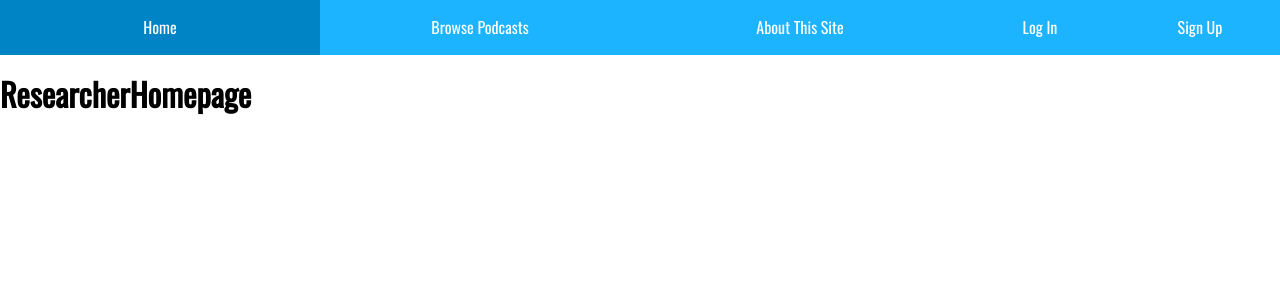
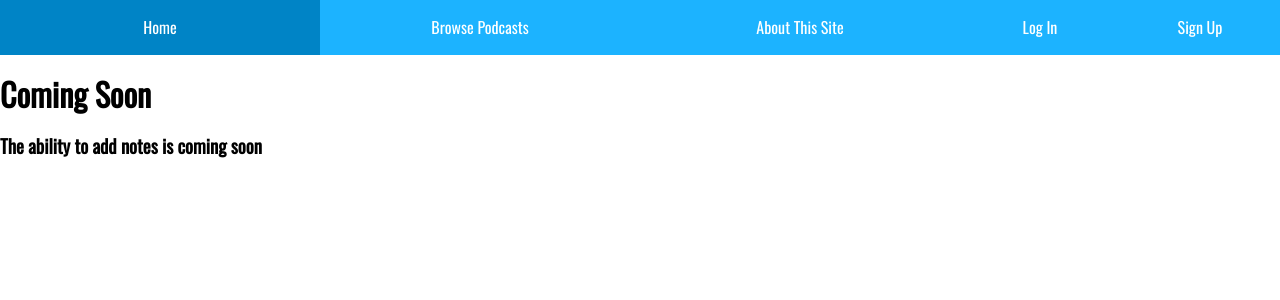
Before and after one commit to bacbartlett/podlyFrontend, a React (Create React App) app: page /researcher in a window 1280 px wide. Shown: the top 300 px of the page. Built offline with nearby package versions, Linux system fonts and the light colour scheme; no server answers.

Commit message:
Coming soon

```diff
--- a/src/App.js
+++ b/src/App.js
@@ -85,6 +85,9 @@ function App() {
       <Route exact={true} path="/transcriber">
         <TranscriberHomepage />
       </Route>
+      <Route exact={true} path="/transcriber/mytranscripts">
+        <h1>Coming Soon</h1>
+      </Route>
       <Route exact={true} path="/researcher">
         <ResearcherHomepage />
       </Route>
--- a/src/Researcher/Homepage/Homepage.js
+++ b/src/Researcher/Homepage/Homepage.js
@@ -2,7 +2,10 @@ import React from "react"
 
 const ResearcherHomepage = (props) =>{
     return(
-        <h1>ResearcherHomepage</h1>
+        <>
+        <h1>Coming Soon</h1>
+        <h3>The ability to add notes is coming soon</h3>
+        </>
     )
 }
 
```
Also changed, not shown: 1 other file (tests, documents, lock files or other folders).
